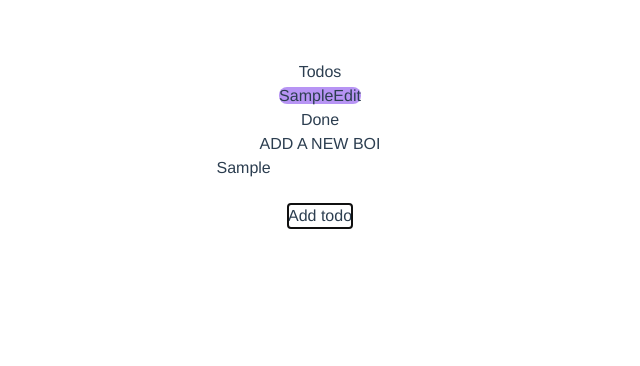
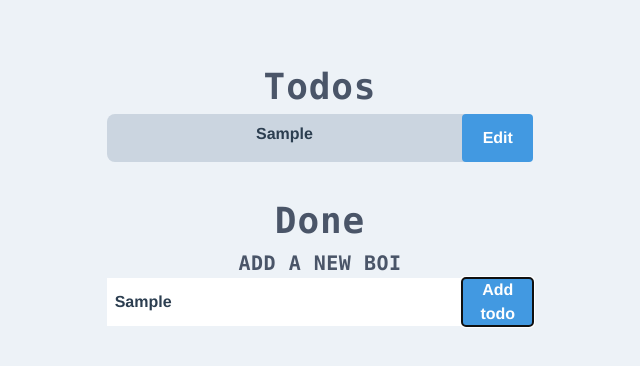
Before and after one commit to mkissarli/vue-todo, a Vue app: page / in a window 1280 px wide. Both pictures are taken after typing "Sample" into the empty fields and a click on the button "Add todo". Shown: the top 366 px of the page, without its empty margins (320-960 px from the left). Built offline with nearby package versions, Linux system fonts and the light colour scheme.

Commit message:
Made it look a bit prettier.

```diff
--- a/src/App.vue
+++ b/src/App.vue
@@ -1,12 +1,12 @@
 <template>
   <div id="app" class="">
-    <h2>Todos</h2>
+    <h1 class="font-bold font-mono text-4xl font-extrabold tracking-wide text-gray-700">Todos</h1>
     <todo
       v-for="item in currentTodos"
       v-bind:todoItem="item"
       v-bind:key="item.id"
     ></todo>
-    <h2>Done</h2>
+    <h1 class="font-bold font-mono text-4xl font-extrabold tracking-wide text-gray-700">Done</h1>
     <todo
       v-for="item in doneTodos"
       v-bind:todoItem="item"
@@ -49,4 +49,10 @@ export default class App extends Vue {
   color: #2c3e50;
   margin-top: 60px;
 }
+
+html,body,#app{
+  height:100%;
+  width:100%;
+  @apply bg-gray-200;
+}
 </style>
--- a/src/components/newTodo.vue
+++ b/src/components/newTodo.vue
@@ -1,12 +1,19 @@
 <template>
-	<div class="todo-adder">
-        <h3> ADD A NEW BOI </h3>
-        <input type="text" placeholder="New todo" v-model="nT" @keydown.enter="newTodo(nT)">
-	    <br />
-	    <br />
-	    <button type="submit" @click="newTodo(nT);">
-            Add todo
-        </button>
+	<div class="todo-adder flex mb-4 justify-center">
+        <div class="w-1/3">
+            <h3 class="font-bold font-mono text-xl font-extrabold tracking-wide text-gray-700"> ADD A NEW BOI </h3>
+            <div class="flex mb-4 w-full h-12 text-center justify-center">
+                <input
+                    class="font-bold py-2 w-5/6 h-12 px-2 focus:shadow-outline focus:bg-blue-100"
+                    type="text"
+                    placeholder="New todo"
+                    v-model="nT"
+                    @keydown.enter="newTodo(nT)">
+    	        <button class="btn btn-blue w-1/6" type="submit" @click="newTodo(nT);">
+                    Add todo
+                </button>
+            </div>
+        </div>
     </div>
 </template>
 
@@ -26,3 +33,16 @@
           }
 	}
 </script>
+
+
+<style>
+  .btn {
+    @apply font-bold align-middle px-4 rounded;
+  }
+  .btn-blue {
+    @apply bg-blue-500 text-white;
+  }
+  .btn-blue:hover {
+    @apply bg-blue-700;
+  }
+</style>
--- a/src/components/todo.vue
+++ b/src/components/todo.vue
@@ -1,24 +1,24 @@
 <template>
-	<div class="todo">
-		<li class="list-none">
-			<span class="bg-purple-400 rounded-lg">
-				<span v-if="todoItem.id == editId && editHappening">
+	<div class="todo flex mb-4 justify-center">
+		<li class="list-none w-1/3">
+			<div class="bg-gray-400 rounded-lg">
+				<div v-if="todoItem.id == editId && editHappening">
     				<input
+						class="font-bold py-2 w-full h-12 px-2 focus:shadow-outline focus:bg-blue-100"
 						type="text"
 						v-model="text"
 						@blur="cancelEdit()"
 						@keyup.enter="editItem(todoItem, text)"
 						ref="editInput">
-				</span>
-				<span class="text-center" v-else-if="todoItem.isCurrent">
-						<span v-on:click="onClick(todoItem.id)">{{ todoItem.text }}</span>
-						<button class="" v-on:click="setEditItem(todoItem)"> Edit </button>
-				</span>
-				<span class="text-center" v-else v-on:click="onClick(todoItem.id)"><del>{{ todoItem.text }}</del></span>
+				</div>
+				<div class="flex mb-4" v-else-if="todoItem.isCurrent">
+						<div class="font-bold w-5/6 h-12 py-2 px-2 " v-on:click="onClick(todoItem.id)">{{ todoItem.text }}</div>
+						<button class="btn btn-blue w-1/6 h-12" v-on:click="setEditItem(todoItem)"> Edit </button>
+				</div>
+				<div class="font-bold py-2 px-2 w-5/6 h-12 line-through" v-on:click="onClick(todoItem.id)" v-else>{{ todoItem.text }}</div>
 
-			</span>
+			</div>
 		</li>
-		<h3> {{ value }} </h3>
 	</div>
 </template>
 
@@ -63,5 +63,15 @@
 	}
 </script>
 
-<style lang="css">
+
+<style>
+  .btn {
+    @apply font-bold align-middle px-4 rounded;
+  }
+  .btn-blue {
+    @apply bg-blue-500 text-white;
+  }
+  .btn-blue:hover {
+    @apply bg-blue-700;
+  }
 </style>
```
